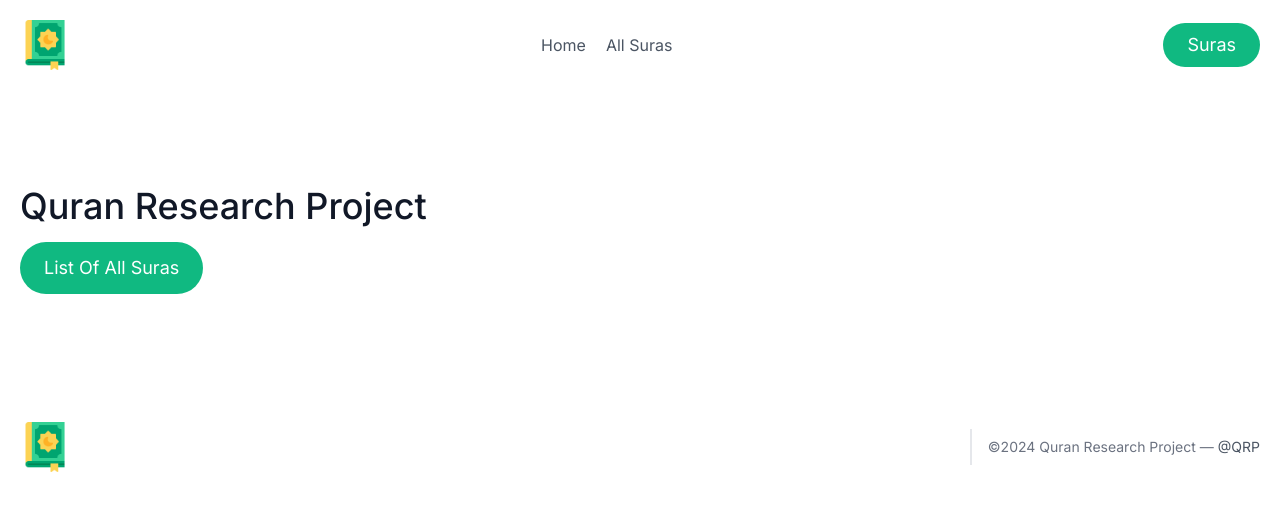
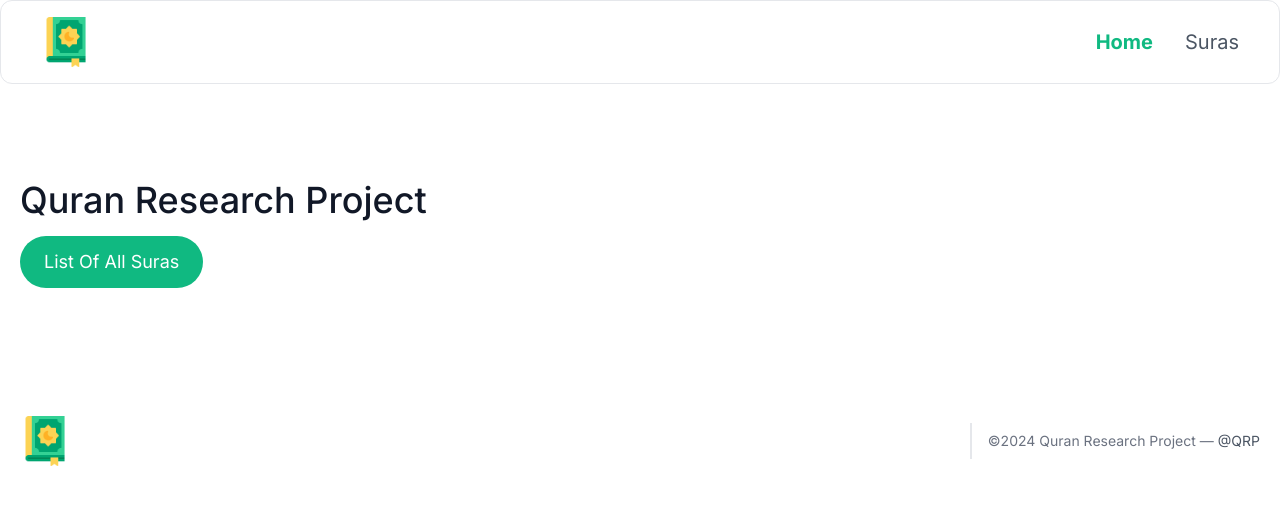
Before and after one commit to c0der-himel/quran-research-project, a Next.js app: page / in a window 1280 px wide. Shown: the top 510 px of the page. Built offline with nearby package versions, Linux system fonts and the light colour scheme.

Commit message:
responsiveness fixed

```diff
--- a/package.json
+++ b/package.json
@@ -9,6 +9,8 @@
     "lint": "next lint"
   },
   "dependencies": {
+    "@headlessui/react": "^1.7.18",
+    "@heroicons/react": "^2.1.1",
     "next": "14.1.3",
     "react": "^18",
     "react-dom": "^18"
--- a/src/app/page.tsx
+++ b/src/app/page.tsx
@@ -10,7 +10,7 @@ export default function Home() {
           </h1>
           <Link
             href="/all-suras"
-            className="px-6 py-3 text-lg text-white rounded-full bg-emerald-500"
+            className="px-6 py-3 text-lg text-white transition duration-300 rounded-full bg-emerald-500 hover:bg-emerald-600"
           >
             List Of All Suras
           </Link>
--- a/src/app/single-sura/[slug]/page.tsx
+++ b/src/app/single-sura/[slug]/page.tsx
@@ -25,29 +25,12 @@ export default async function SingleSura({
             {singleSura?.result?.map((ayah, index) => (
               <div
                 key={index}
-                className="flex flex-wrap py-8 text-right md:flex-nowrap"
+                className="mb-10"
               >
-                <div className="md:flex-grow">
-                  <h2 className="mb-2 text-3xl font-medium text-gray-600 title-font">
-                    {ayah?.arabic_text}
-                  </h2>
-                  <p className="text-lg">{ayah?.translation}</p>
-                  <a className="inline-flex items-center mt-4 text-emerald-500">
-                    Learn More
-                    <svg
-                      className="w-4 h-4 ml-2"
-                      viewBox="0 0 24 24"
-                      stroke="currentColor"
-                      strokeWidth={2}
-                      fill="none"
-                      strokeLinecap="round"
-                      strokeLinejoin="round"
-                    >
-                      <path d="M5 12h14" />
-                      <path d="M12 5l7 7-7 7" />
-                    </svg>
-                  </a>
-                </div>
+                <h2 className="mb-2 text-3xl font-medium text-right text-gray-800 title-font">
+                  {ayah?.arabic_text}
+                </h2>
+                <p className="text-base text-right">{ayah?.translation}</p>
               </div>
             ))}
           </div>
--- a/src/components/NavBar.tsx
+++ b/src/components/NavBar.tsx
@@ -1,42 +1,75 @@
+'use client';
+
 import Image from 'next/image';
 import Link from 'next/link';
+import { usePathname } from 'next/navigation';
+import { useState } from 'react';
 
 export function NavBar() {
+  const pathname = usePathname();
+  const links = [
+    { name: 'Home', link: '/' },
+    { name: 'Suras', link: '/all-suras' },
+  ];
+  const [open, setOpen] = useState<boolean>(false);
+
   return (
-    <header className="text-gray-600 body-font">
-      <div className="container flex flex-col flex-wrap items-center p-5 mx-auto md:flex-row">
-        <Link
-          href="/"
-          className="flex items-center mb-4 font-medium text-gray-900 title-font md:mb-0"
-        >
+    <div className="sticky top-0 w-full bg-white border border-gray-200 rounded-xl bg-opacity-95">
+      <div className="items-center justify-between py-4 md:flex md:px-10 px-7">
+        <div className="flex items-center text-2xl font-bold text-gray-600 cursor-pointer">
           <Image
             src="/img/logo.png"
             alt="logo"
             width={50}
             height={50}
           />
-        </Link>
-        <nav className="flex flex-wrap items-center justify-center text-base md:ml-auto md:mr-auto">
-          <Link
-            href="/"
-            className="mr-5 hover:text-gray-900"
+        </div>
+
+        <div
+          onClick={() => setOpen(!open)}
+          className="absolute text-3xl cursor-pointer right-8 top-6 md:hidden"
+        >
+          <svg
+            xmlns="http://www.w3.org/2000/svg"
+            fill="none"
+            viewBox="0 0 24 24"
+            strokeWidth={1.5}
+            stroke="currentColor"
+            className="w-10 h-10"
           >
-            Home
-          </Link>
-          <Link
-            href="/all-suras"
-            className="mr-5 hover:text-gray-900"
-          >
-            All Suras
-          </Link>
-        </nav>
-        <Link
-          href="/all-suras"
-          className="px-6 py-2 text-lg text-white rounded-full bg-emerald-500"
+            <path
+              strokeLinecap="round"
+              strokeLinejoin="round"
+              d="M3.75 6.75h16.5M3.75 12h16.5m-16.5 5.25h16.5"
+            />
+          </svg>
+        </div>
+
+        <ul
+          className={`md:flex md:items-center md:pb-0 pb-12 absolute md:static bg-white bg-opacity-95 rounded-b-xl md:z-auto z-[-1] left-0 w-full md:w-auto md:pl-0 pl-9 transition-all duration-700 ${
+            open ? 'top-16' : 'top-[-500px]'
+          }`}
         >
-          Suras
-        </Link>
+          {links.map((link) => (
+            <li
+              key={link.name}
+              className="text-xl md:ml-8 md:my-0 my-7"
+            >
+              <Link
+                onClick={() => setOpen(false)}
+                href={link.link}
+                className={`${
+                  pathname === link.link
+                    ? 'text-emerald-500 font-bold'
+                    : 'text-gray-600'
+                } text-xl duration-500 hover:text-emerald-500`}
+              >
+                {link.name}
+              </Link>
+            </li>
+          ))}
+        </ul>
       </div>
-    </header>
+    </div>
   );
 }
```
Also changed, not shown: 1 other file (tests, documents, lock files or other folders).
